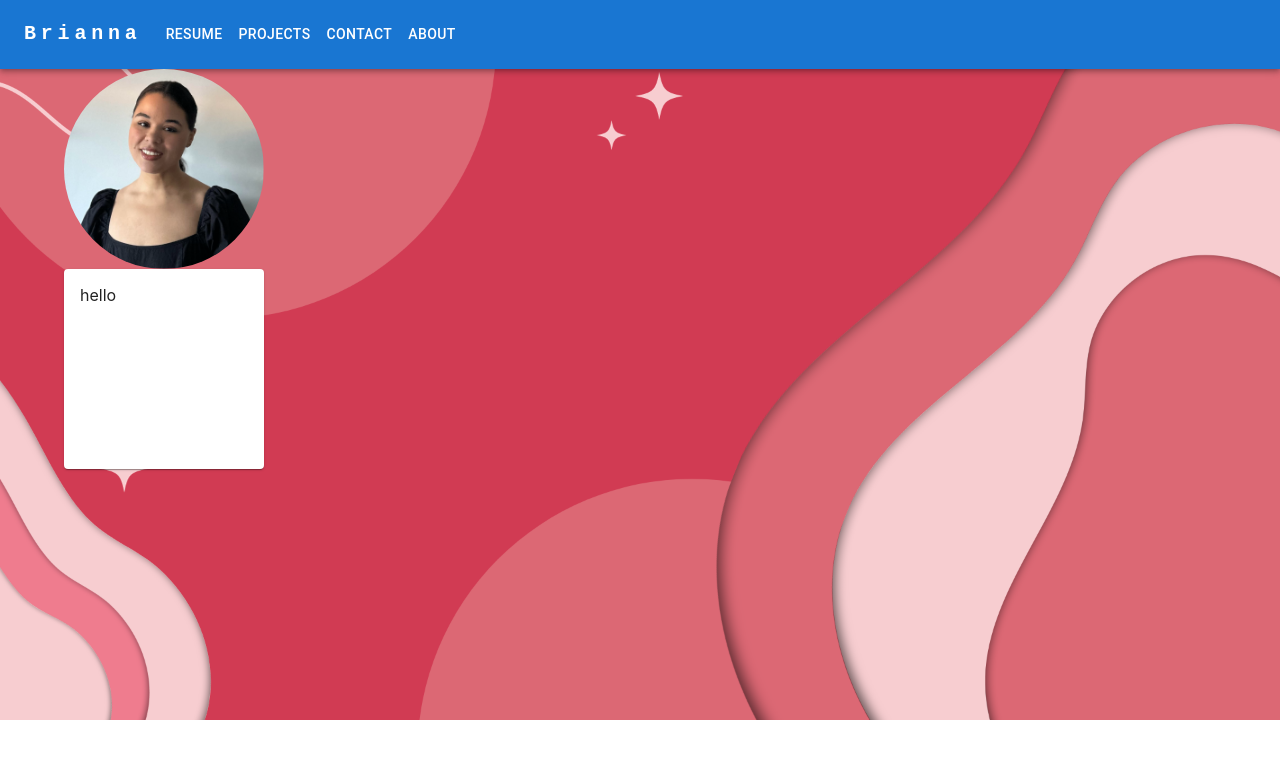
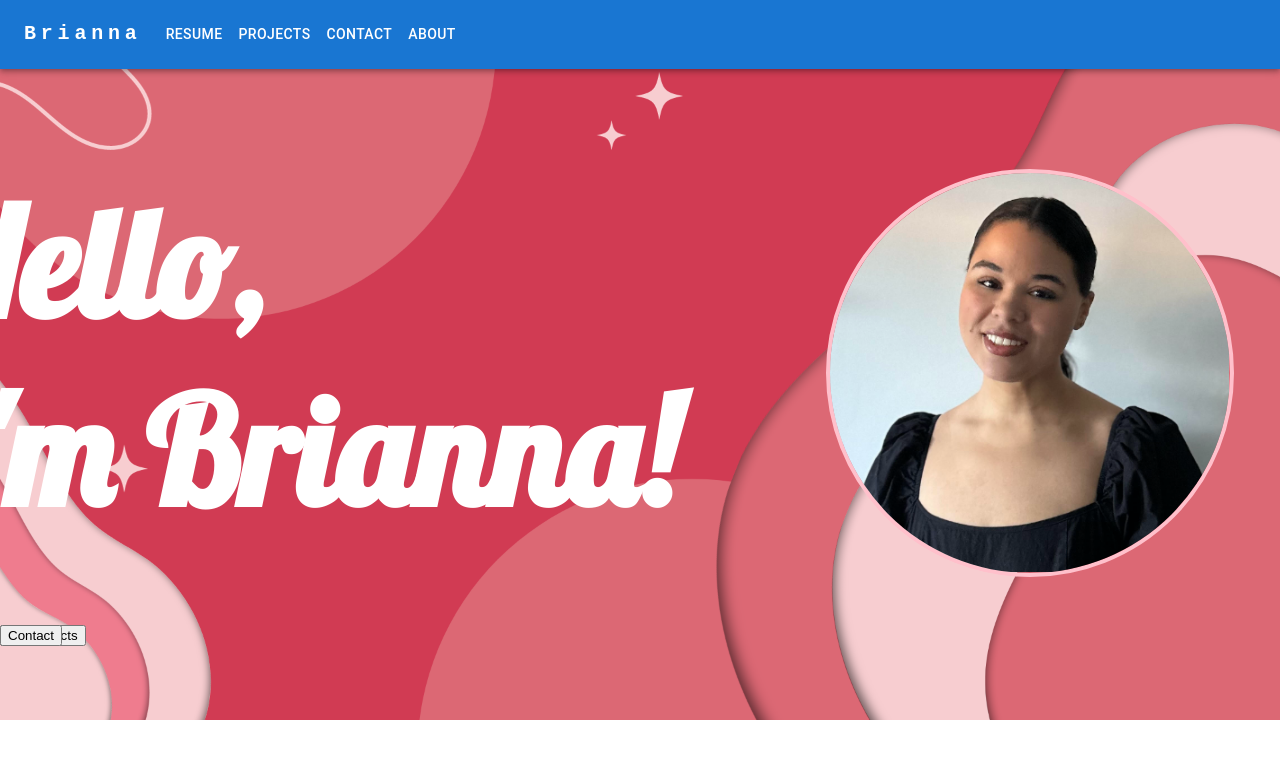
Before and after one commit to briannag31/2023-portfolio, a React (Create React App) app: page /home in a window 1280 px wide. Shown: the top 758 px of the page. Built offline with nearby package versions, Linux system fonts and the light colour scheme.

Commit message:
adds to home screen

```diff
--- a/public/index.html
+++ b/public/index.html
@@ -1,20 +1,20 @@
-<!DOCTYPE html>
+<!doctype html>
 <html lang="en">
   <head>
     <meta charset="utf-8" />
     <link rel="icon" href="%PUBLIC_URL%/favicon.ico" />
     <meta name="viewport" content="width=device-width, initial-scale=1" />
     <meta name="theme-color" content="#000000" />
-    <meta
-      name="description"
-      content="Web site created using create-react-app"
-    />
+    <meta name="description" content="Web site created using create-react-app" />
     <link rel="apple-touch-icon" href="%PUBLIC_URL%/logo192.png" />
     <!--
       manifest.json provides metadata used when your web app is installed on a
       user's mobile device or desktop. See https://developers.google.com/web/fundamentals/web-app-manifest/
     -->
     <link rel="manifest" href="%PUBLIC_URL%/manifest.json" />
+    <style>
+      @import url('https://fonts.googleapis.com/css2?family=Great+Vibes&family=Inter&family=Lobster&family=Sacramento&display=swap');
+    </style>
     <!--
       Notice the use of %PUBLIC_URL% in the tags above.
       It will be replaced with the URL of the `public` folder during the build.
--- a/src/views/Home/Home.css
+++ b/src/views/Home/Home.css
@@ -4,25 +4,64 @@ body {
   background-size: cover;
 }
 .card {
-  border-radius: 100%;
   width: 200px;
   height: 200px;
   overflow: hidden;
+  opacity: 0.5;
 }
 
-.card img {
-  width: 100%;
-  height: 100%;
-  object-fit: cover;
-}
 .circular--portrait {
   position: relative;
-  width: 200px;
-  height: 200px;
+  width: 400px;
+  height: 400px;
   overflow: hidden;
   border-radius: 50%;
+  border: solid pink 4px;
+  align-content: center;
+  display: flex;
+  flex-direction: row;
+  justify-content: center;
+  margin-top: 100px;
+  margin-left: 150px;
 }
 .circular--portrait img {
   width: 100%;
   height: auto;
 }
+.container {
+  display: flex;
+  flex-wrap: wrap;
+  /* align-content: space-between; */
+  flex-direction: row;
+  justify-content: center;
+  width: 100%;
+  padding: -300px;
+}
+.right {
+  align-items: flex-start;
+}
+
+.home-text {
+  font-family: 'Lobster', sans-serif;
+  color: white;
+  font-size: 150px;
+  text-align: left;
+  margin-left: -125px;
+  /* margin-left: -30vw; */
+}
+
+.buttons {
+  position: relative;
+  display: flexbox;
+  /* flex-wrap: nowrap; */
+  flex-direction: row;
+  align-items: flex-end;
+  /* justify-content: center; */
+}
+
+.button {
+  position: absolute;
+  bottom: 0;
+  left: 0;
+  /* flex-direction: row; */
+}
--- a/src/views/Home/Home.jsx
+++ b/src/views/Home/Home.jsx
@@ -1,18 +1,26 @@
 import * as React from 'react';
-import Card from '@mui/material/Card';
-import CardContent from '@mui/material/CardContent';
+// import Card from '@mui/material/Card';
+// import CardContent from '@mui/material/CardContent';
 import './Home.css';
-import Container from '@mui/material/Container';
+// import Container from '@mui/material/Container';
 import headshot from '../../photos/headshot.png';
 export const Home = () => {
   return (
-    <Container>
-      <div className="circular--portrait">
-        <img src={headshot} />
+    <>
+      <div className="container">
+        <h1 className="home-text">
+          Hello, <br /> I&#x27;m Brianna!
+        </h1>
+        <div className="circular--portrait">
+          <img src={headshot} />
+        </div>
       </div>
-      <Card className="card">
-        <CardContent>hello</CardContent>
-      </Card>
-    </Container>
+      <div className="buttons">
+        <button className="button">About Me</button>
+        <button className="button">Resume</button>
+        <button className="button">My Projects</button>
+        <button className="button">Contact</button>
+      </div>
+    </>
   );
 };
```
